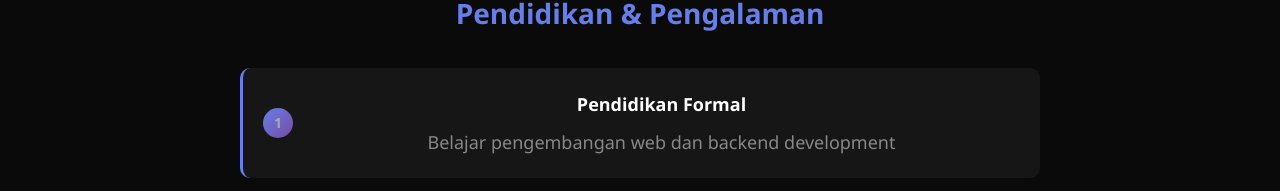
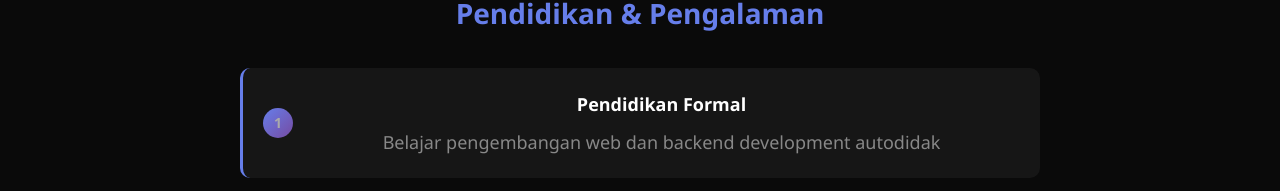
Before and after one commit to Ryanz1511/Portfolio_MuhammadRyan_2410010098, a plain HTML site: page index.html in a window 1280 px wide. Shown: the part 1578-1769 px from the top of the page. Drawn offline with Linux system fonts and the light colour scheme.

Commit message:
typo fix

```diff
--- a/index.html
+++ b/index.html
@@ -73,7 +73,7 @@
             <li>
               <strong>Pendidikan Formal</strong>
               <span style="display: block; color: #888; margin-top: 5px"
-                >Belajar pengembangan web dan backend development</span
+                >Belajar pengembangan web dan backend development autodidak</span
               >
             </li>
             <li>
```
